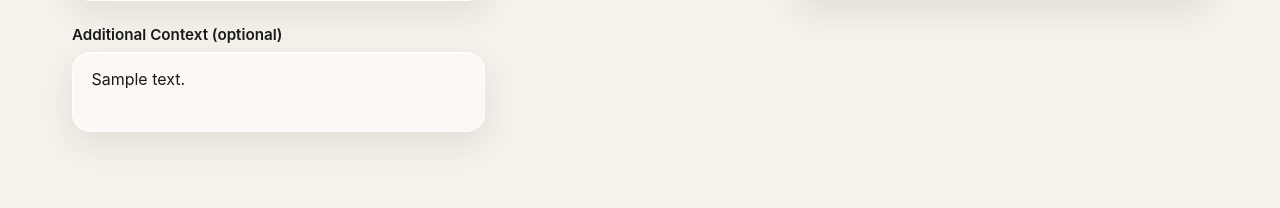
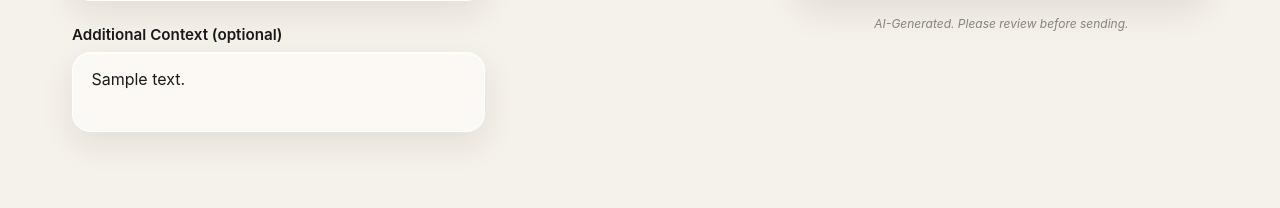
Before and after one commit to JolieNgai/TUAS-Grp3-APTRA, a Flask app: template app/templates/index.html in a window 1280 px wide. Shown: the part 805-1013 px from the top of the page. Run offline with Flask 3, Linux system fonts and the light colour scheme; the template is opened without the code that fills it: most values are stand-ins (such as "Sample title", 1, 10 or a date in 2020).

Commit message:
Disclaimer message

```diff
--- a/app/static/css/styles.css
+++ b/app/static/css/styles.css
@@ -763,6 +763,21 @@ body.dark-mode .form-group select:focus {
   height: 17px;
 }
 
+.ai-disclaimer {
+  font-size: 0.75rem;
+  color: var(--text-color);
+  opacity: 0.5;
+  text-align: center;
+  margin: 0.5rem 0 0 0;
+  padding: 0;
+  font-style: italic;
+  transition: opacity 0.3s ease;
+}
+
+.ai-disclaimer:hover {
+  opacity: 0.8;
+}
+
 body.dark-mode .result-box {
   box-shadow: var(--glass-shadow);
 }
--- a/app/templates/index.html
+++ b/app/templates/index.html
@@ -106,6 +106,7 @@
               </div>
               <textarea class="result-content" id="resultContent">{{ result }}</textarea>
             </section>
+            <p class="ai-disclaimer">AI-Generated. Please review before sending.</p>
           {% else %}
             <div class="result-placeholder">
               <p>Paste an email to generate a reply</p>
```
